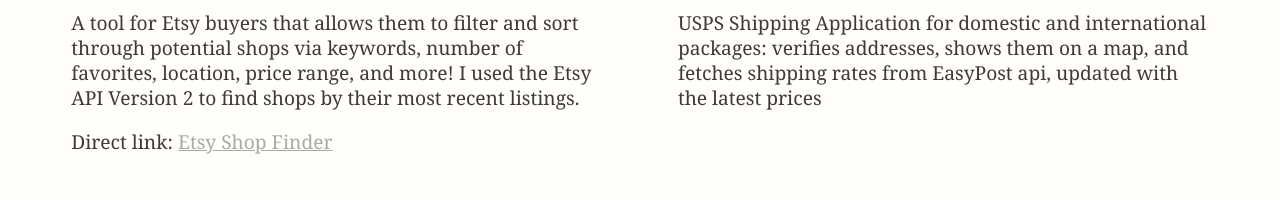
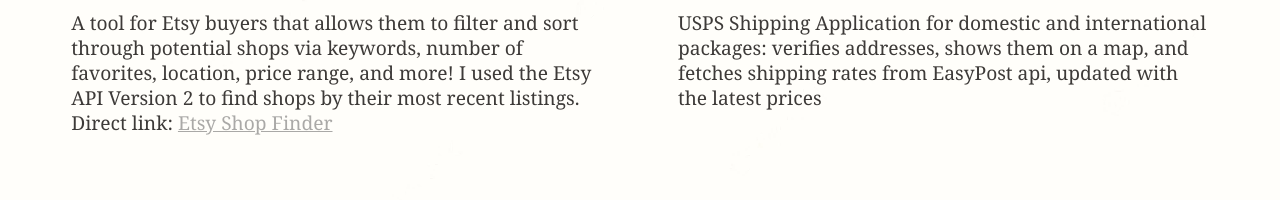
Before and after one commit to pearlastrid/glitch-portfolio, a plain HTML site: page index.html in a window 1280 px wide. Shown: the part 920-1120 px from the top of the page. Drawn offline with nearby package versions, Linux system fonts and the light colour scheme; grey boxes are pictures that could not be loaded.

Commit message:
update index.html

```diff
--- a/index.html
+++ b/index.html
@@ -50,7 +50,7 @@
                     A tool for Etsy buyers that allows them to filter and sort through potential shops via keywords, number of favorites, location, price range, and more!
                     I used the Etsy API Version 2 to find shops by their most recent listings.
                     <br>
-                    <p> Direct link: <a class="link" href="https://etsyshopfinder.glitch.me/" target="_blank">Etsy Shop Finder</a>
+                    Direct link: <a class="link" href="https://etsyshopfinder.glitch.me/" target="_blank">Etsy Shop Finder</a>
                 </p>
             </div>
         </div>
```
